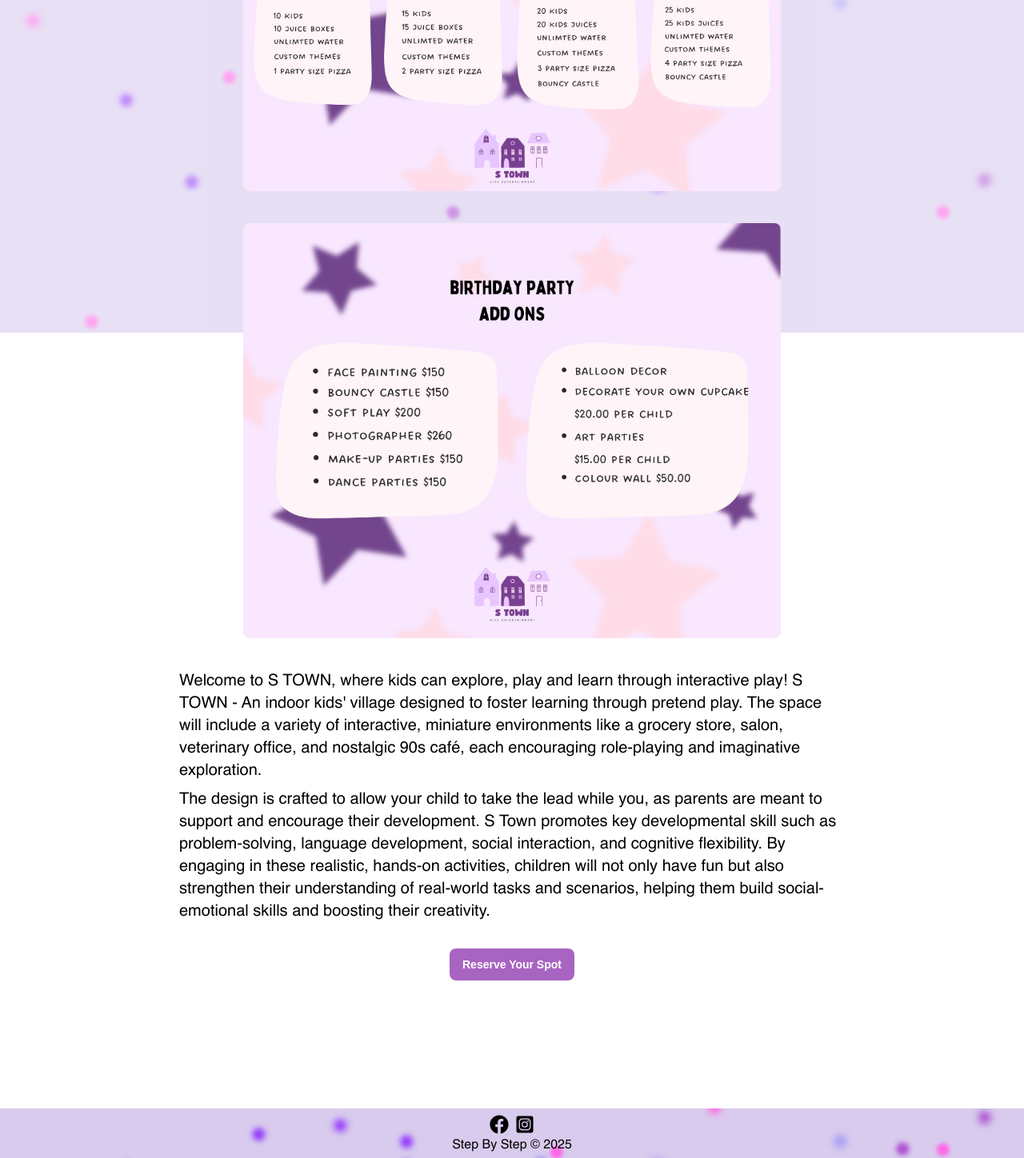
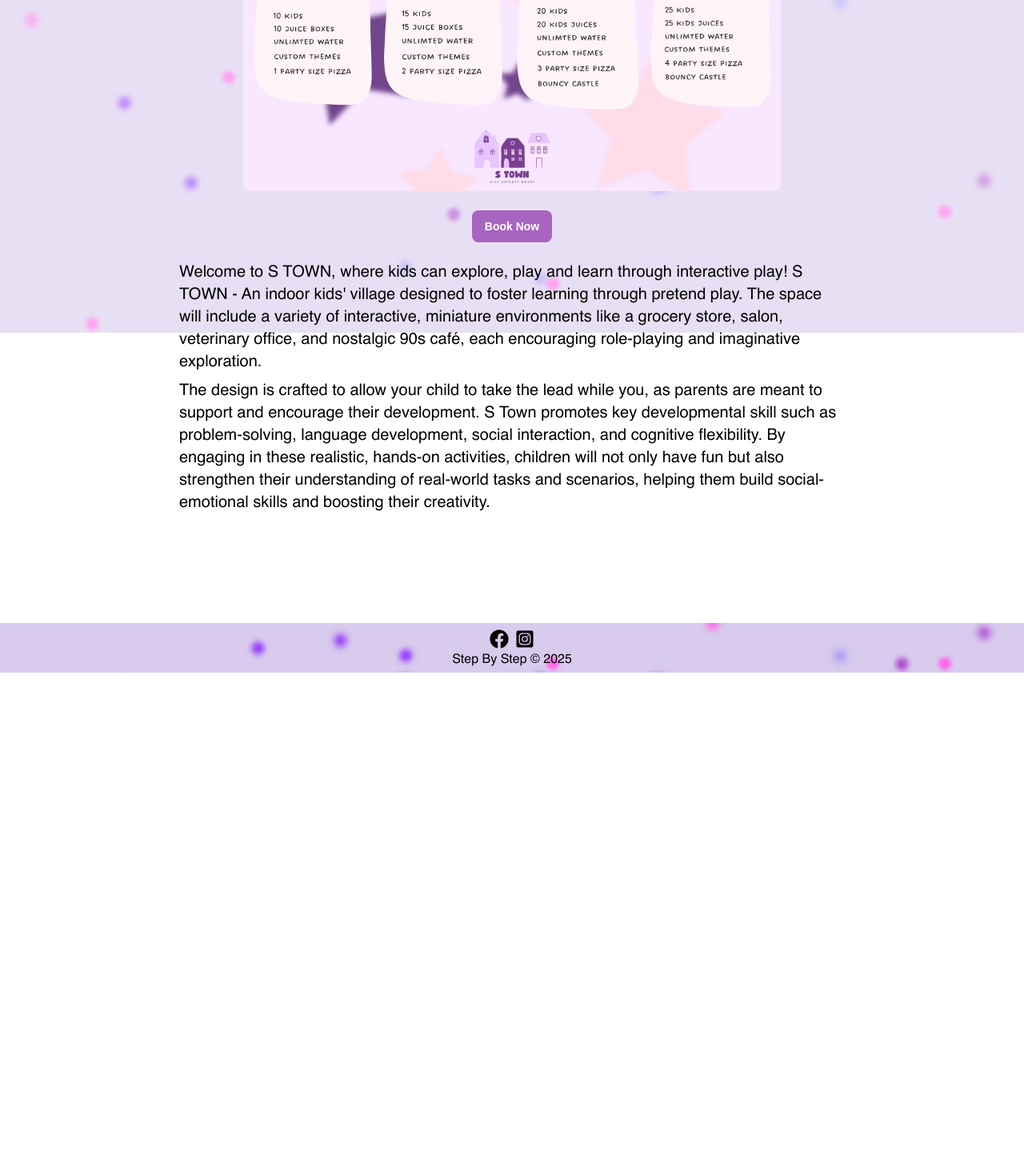
Before and after one commit to ralphdaryn/stepbystepstars, a React (Create React App) app in the folder client/: page /birthdayparties in a window 1280 px wide. Shown: the part 464-1912 px from the top of the page at 80% size. After the commit the page ends 1305 px from the top, so only its background shows below. Built offline with nearby package versions, Linux system fonts and the light colour scheme.

Commit message:
replace birthday party package image

```diff
--- a/client/src/components/BirthdayParties/BirthdayParties.js
+++ b/client/src/components/BirthdayParties/BirthdayParties.js
@@ -1,8 +1,7 @@
 import "./BirthdayParties.scss";
 import BackButton from "../BackButton/BackButton";
 import EventsButton from "../EventsButton/EventsButton";
-import birthdayPackage from '../../assets/images/birthdaypackage.jpeg';
-import birthdayPackage2 from '../../assets/images/birthdaypackage2.jpeg';
+import birthdayPackage from "../../assets/images/birthdaypackage.jpeg";
 
 const BirthdayParties = () => {
   return (
@@ -12,8 +11,14 @@ const BirthdayParties = () => {
         <h2 className="birthday-party__title">Birthday Parties</h2>
       </div>
       <div className="birthday-party__container">
-        <img className="birthday-party__image" alt="bday party" src={birthdayPackage} />
-        <img className="birthday-party__image" alt="bday party 2" src={birthdayPackage2} />
+        <img
+          className="birthday-party__image"
+          alt="bday party"
+          src={birthdayPackage}
+        />
+        <div className="birthday-party__button">
+          <EventsButton />
+        </div>
         <div className="birthday-party__subtitle-container">
           <p className="birthday-party__subtitle">
             Welcome to S TOWN, where kids can explore, play and learn through
@@ -24,11 +29,15 @@ const BirthdayParties = () => {
             role-playing and imaginative exploration.
           </p>
           <p className="birthday-party__subtitle">
-            The design is crafted to allow your child to take the lead while you, as parents are meant to support and encourage their development. S Town promotes key developmental skill such as problem-solving, language development, social interaction, and cognitive flexibility. By engaging in these realistic, hands-on activities, children will not only have fun but also strengthen their understanding of real-world tasks and scenarios, helping them build social-emotional skills and boosting their creativity.
+            The design is crafted to allow your child to take the lead while
+            you, as parents are meant to support and encourage their
+            development. S Town promotes key developmental skill such as
+            problem-solving, language development, social interaction, and
+            cognitive flexibility. By engaging in these realistic, hands-on
+            activities, children will not only have fun but also strengthen
+            their understanding of real-world tasks and scenarios, helping them
+            build social-emotional skills and boosting their creativity.
           </p>
-          <div className="birthday-party__button">
-            <EventsButton />
-          </div>
         </div>
       </div>
     </div>
--- a/client/src/components/BirthdayParties/BirthdayParties.scss
+++ b/client/src/components/BirthdayParties/BirthdayParties.scss
@@ -46,7 +46,6 @@
     @include tablet {
       display: flex;
       flex-direction: column;
-      gap: 2rem;
       align-items: center;
     }
   }
--- a/client/src/components/EventsButton/EventsButton.js
+++ b/client/src/components/EventsButton/EventsButton.js
@@ -8,7 +8,7 @@ const EventsButton = () => {
 
   return (
     <button className="events-button" onClick={handleButtonClick}>
-      Reserve Your Spot
+      Book Now
     </button>
   );
 };
--- a/client/src/components/EventsButton/EventsButton.scss
+++ b/client/src/components/EventsButton/EventsButton.scss
@@ -17,7 +17,8 @@
   transition: background-color 100ms;
   user-select: none;
   touch-action: manipulation;
-  margin: 1rem;
+  margin: 0;
+  margin-bottom: .5rem;
 
   &:hover {
     background-color: #86509a;
```
Also changed, not shown: client/src/assets/images/birthdayparty.jpeg (added).
